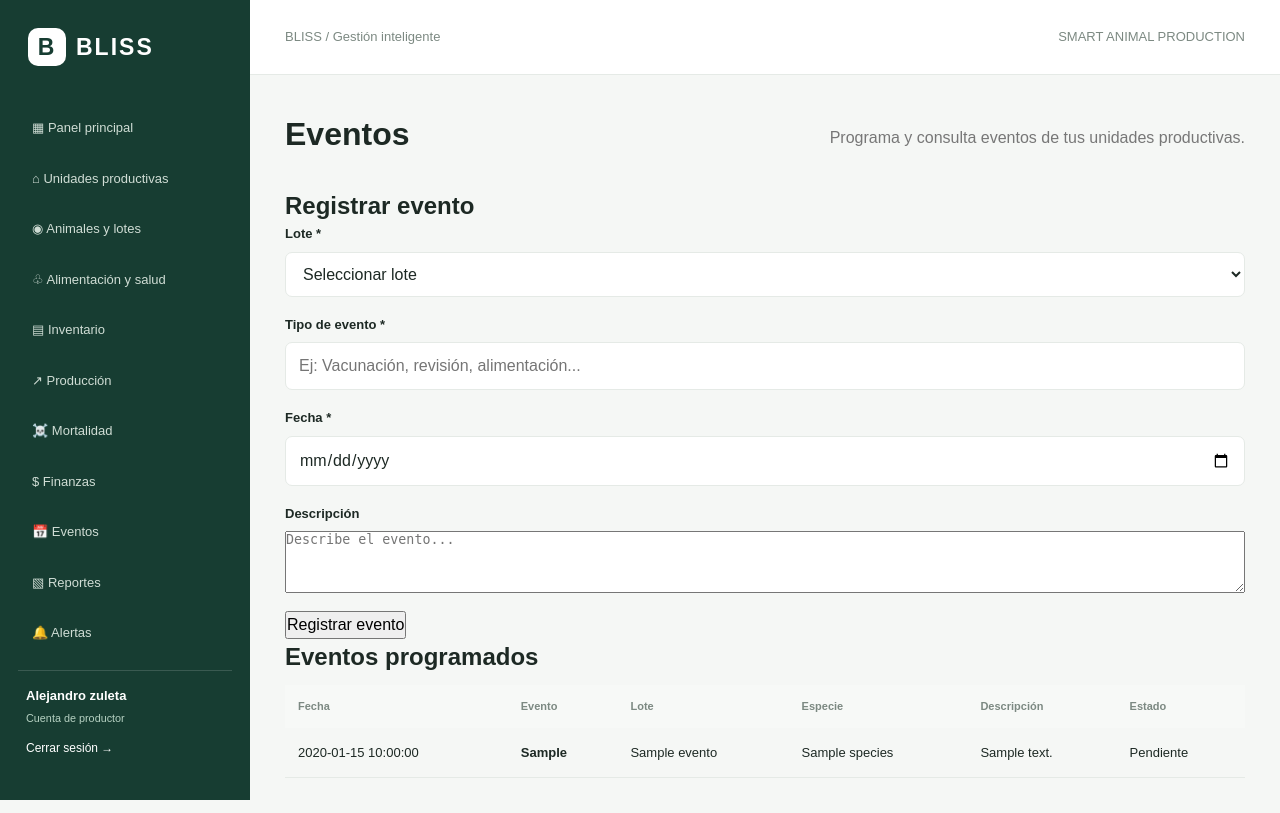
After one commit to AlejoZuleta777/BLISS, a Flask app: template templates/eventos.html in a window 1280 px wide. The commit adds this page. Run offline with Flask 3, Linux system fonts and the light colour scheme; a user stored in the database is signed in; the template is opened without the code that fills it: most values are stand-ins (such as "Sample title", 1, 10 or a date in 2020).

```diff
--- a/app.py
+++ b/app.py
@@ -215,16 +215,46 @@ def dashboard():
         )
         total_insumos = cursor.fetchone()["total"]
 
+        cursor.execute(
+            """
+            SELECT COUNT(*) AS total
+            FROM production_records p
+            INNER JOIN animal_lots l ON p.lot_id = l.id
+            INNER JOIN production_units u ON l.unit_id = u.id
+            WHERE u.user_id = %s
+            """,
+            (session["user_id"],)
+        )
+        total_produccion = cursor.fetchone()["total"]
+
+        cursor.execute(
+            """
+            SELECT COUNT(*) AS total
+            FROM scheduled_events e
+            INNER JOIN animal_lots l ON e.lot_id = l.id
+            INNER JOIN production_units u ON l.unit_id = u.id
+            WHERE u.user_id = %s
+            AND e.status = 'PENDIENTE'
+            """,
+            (session["user_id"],)
+        )
+        total_eventos = cursor.fetchone()["total"]
+
+        # ALERTAS PENDIENTES
+        total_alertas = total_eventos
+
         return render_template(
             "dashboard.html",
             total_unidades=total_unidades,
-            total_insumos=total_insumos
+            total_insumos=total_insumos,
+            total_produccion=total_produccion,
+            total_eventos=total_eventos,
+            total_alertas=total_alertas
         )
 
     finally:
         cursor.close()
         conexion.close()
-
 
 
 
@@ -1646,6 +1676,215 @@ def registrar_gasto():
     return redirect(url_for("finanzas"))
 
 
+# ==================================
+# EVENTOS PROGRAMADOS
+# ==================================
+
+@app.route("/eventos", methods=["GET", "POST"])
+@login_requerido
+def eventos():
+
+    conn = conectar_bd()
+    cursor = conn.cursor(dictionary=True)
+
+    user_id = session["user_id"]
+
+    try:
+
+
+
+        # ==================================
+        # REGISTRAR EVENTO
+        # ==================================
+
+        if request.method == "POST":
+
+            lot_id = request.form.get("lot_id")
+            event_type = request.form.get("event_type")
+            scheduled_date = request.form.get("scheduled_date")
+            description = request.form.get("description")
+
+            if not lot_id or not event_type or not scheduled_date:
+                flash("Completa los campos obligatorios.", "danger")
+                return redirect(url_for("eventos"))
+
+            cursor.execute("""
+                SELECT l.id
+                FROM animal_lots l
+                INNER JOIN production_units u
+                    ON l.unit_id = u.id
+                WHERE l.id = %s
+                  AND u.user_id = %s
+            """, (lot_id, user_id))
+
+            lote = cursor.fetchone()
+
+            if not lote:
+                flash("El lote seleccionado no es válido.", "danger")
+                return redirect(url_for("eventos"))
+
+            cursor.execute("""
+                INSERT INTO scheduled_events
+                (
+                    lot_id,
+                    event_type,
+                    scheduled_date,
+                    description,
+                    status
+                )
+                VALUES (%s, %s, %s, %s, 'PENDIENTE')
+            """, (
+                lot_id,
+                event_type,
+                scheduled_date,
+                description
+            ))
+
+            conn.commit()
+
+            flash("Evento registrado correctamente.", "success")
+
+            return redirect(url_for("eventos"))
+
+
+
+        # ==================================
+        # CARGAR LOTES
+        # ==================================
+
+        cursor.execute("""
+            SELECT
+                l.id,
+                l.name,
+                s.name AS species
+            FROM animal_lots l
+            INNER JOIN production_units u
+                ON l.unit_id = u.id
+            INNER JOIN species s
+                ON l.species_id = s.id
+            WHERE u.user_id = %s
+            ORDER BY l.name
+        """, (user_id,))
+
+        lotes = cursor.fetchall()
+
+        # ==================================
+        # CARGAR EVENTOS
+        # ==================================
+
+        cursor.execute("""
+            SELECT
+                e.id,
+                e.event_type,
+                e.scheduled_date,
+                e.description,
+                e.status,
+                l.name AS lot_name,
+                s.name AS species
+            FROM scheduled_events e
+            INNER JOIN animal_lots l
+                ON e.lot_id = l.id
+            INNER JOIN production_units u
+                ON l.unit_id = u.id
+            INNER JOIN species s
+                ON l.species_id = s.id
+            WHERE u.user_id = %s
+            ORDER BY e.scheduled_date ASC, e.id DESC
+        """, (user_id,))
+
+        eventos_registrados = cursor.fetchall()
+
+        return render_template(
+            "eventos.html",
+            lotes=lotes,
+            eventos=eventos_registrados
+        )
+
+    except Exception as e:
+
+        conn.rollback()
+
+        print("ERROR EN EVENTOS:", e)
+
+        flash(
+            f"No fue posible completar la operación: {str(e)}",
+            "danger"
+        )
+
+        return redirect(url_for("dashboard"))
+
+    finally:
+
+        cursor.close()
+        conn.close()
+
+
+# ==========================================
+# ALERTAS
+# ==========================================
+
+@app.route("/alertas")
+@login_requerido
+def alertas():
+
+    conexion = None
+    cursor = None
+
+    try:
+        conexion = conectar_bd()
+        cursor = conexion.cursor(dictionary=True)
+
+        cursor.execute("""
+            SELECT
+                e.id,
+                e.event_type,
+                e.scheduled_date,
+                e.description,
+                e.status,
+                l.name AS lot_name,
+                s.name AS species
+            FROM scheduled_events e
+            INNER JOIN animal_lots l
+                ON e.lot_id = l.id
+            INNER JOIN production_units u
+                ON l.unit_id = u.id
+            INNER JOIN species s
+                ON l.species_id = s.id
+            WHERE u.user_id = %s
+              AND e.status = 'PENDIENTE'
+            ORDER BY e.scheduled_date ASC, e.id DESC
+        """, (session["user_id"],))
+
+        alertas = cursor.fetchall()
+
+        return render_template(
+            "alertas.html",
+            alertas=alertas
+        )
+
+    except Exception as e:
+
+        print("ERROR EN ALERTAS:", e)
+
+        flash(
+            f"No fue posible cargar las alertas: {str(e)}",
+            "danger"
+        )
+
+        return redirect(url_for("dashboard"))
+
+    finally:
+
+        if cursor:
+            cursor.close()
+
+        if conexion:
+            conexion.close()
+
+
+
+
+
 # ==========================================
 # REPORTES
 # ==========================================
--- a/static/css/estilos.css
+++ b/static/css/estilos.css
@@ -421,6 +421,10 @@ button:disabled {
     grid-template-columns: repeat(4, minmax(0, 1fr));
     gap: 18px;
     margin-bottom: 25px;
+}
+
+.stats-grid .stat-card:last-child {
+    grid-column: span 1;
 }
 
 .stat-card,
--- a/templates/base.html
+++ b/templates/base.html
@@ -29,7 +29,9 @@
             <a href="{{ url_for('produccion') }}">↗ Producción</a>
             <a href="{{ url_for('mortalidad') }}">☠️ Mortalidad</a>
             <a href="{{ url_for('finanzas') }}">$ Finanzas</a>
+            <a href="{{ url_for('eventos') }}"> 📅 Eventos</a>
             <a href="{{ url_for('reportes') }}">▧ Reportes</a>
+            <a href="{{ url_for('alertas') }}">🔔 Alertas</a>
         </nav>
 
         <div class="sidebar-user">
--- /dev/null
+++ b/templates/eventos.html
@@ -0,0 +1,209 @@
+{% extends "base.html" %}
+
+{% block content %}
+
+<div class="container">
+
+    <div class="page-header">
+        <h1>Eventos</h1>
+
+        <p>
+            Programa y consulta eventos de tus unidades productivas.
+        </p>
+    </div>
+
+
+    <!-- ================================== -->
+    <!-- REGISTRAR EVENTO -->
+    <!-- ================================== -->
+
+    <div class="card">
+
+        <h2>Registrar evento</h2>
+
+        <form method="POST">
+
+            <div class="form-group">
+
+                <label for="lot_id">
+                    Lote *
+                </label>
+
+                <select
+                    name="lot_id"
+                    id="lot_id"
+                    required
+                >
+
+                    <option value="">
+                        Seleccionar lote
+                    </option>
+
+                    {% for lote in lotes %}
+
+                    <option value="{{ lote.id }}">
+                        {{ lote.name }} - {{ lote.species }}
+                    </option>
+
+                    {% endfor %}
+
+                </select>
+
+            </div>
+
+
+            <div class="form-group">
+
+                <label for="event_type">
+                    Tipo de evento *
+                </label>
+
+                <input
+                    type="text"
+                    name="event_type"
+                    id="event_type"
+                    placeholder="Ej: Vacunación, revisión, alimentación..."
+                    required
+                >
+
+            </div>
+
+
+            <div class="form-group">
+
+                <label for="scheduled_date">
+                    Fecha *
+                </label>
+
+                <input
+                    type="date"
+                    name="scheduled_date"
+                    id="scheduled_date"
+                    required
+                >
+
+            </div>
+
+
+            <div class="form-group">
+
+                <label for="description">
+                    Descripción
+                </label>
+
+                <textarea
+                    name="description"
+                    id="description"
+                    rows="4"
+                    placeholder="Describe el evento..."
+                ></textarea>
+
+            </div>
+
+
+            <button type="submit">
+                Registrar evento
+            </button>
+
+        </form>
+
+    </div>
+
+
+    <!-- ================================== -->
+    <!-- LISTADO DE EVENTOS -->
+    <!-- ================================== -->
+
+    <div class="card">
+
+        <h2>Eventos programados</h2>
+
+        {% if eventos %}
+
+        <div class="table-container">
+
+            <table>
+
+                <thead>
+
+                    <tr>
+
+                        <th>Fecha</th>
+                        <th>Evento</th>
+                        <th>Lote</th>
+                        <th>Especie</th>
+                        <th>Descripción</th>
+                        <th>Estado</th>
+
+                    </tr>
+
+                </thead>
+
+
+                <tbody>
+
+                    {% for evento in eventos %}
+
+                    <tr>
+
+                        <td>
+                            {{ evento.scheduled_date }}
+                        </td>
+
+                        <td>
+                            <strong>
+                                {{ evento.event_type }}
+                            </strong>
+                        </td>
+
+                        <td>
+                            {{ evento.lot_name }}
+                        </td>
+
+                        <td>
+                            {{ evento.species }}
+                        </td>
+
+                        <td>
+                            {{ evento.description or "Sin descripción" }}
+                        </td>
+
+                        <td>
+
+                            {% if evento.status == "PENDIENTE" %}
+
+                                <span class="badge">
+                                    Pendiente
+                                </span>
+
+                            {% else %}
+
+                                {{ evento.status }}
+
+                            {% endif %}
+
+                        </td>
+
+                    </tr>
+
+                    {% endfor %}
+
+                </tbody>
+
+            </table>
+
+        </div>
+
+        {% else %}
+
+        <p>
+            No hay eventos registrados todavía.
+        </p>
+
+        {% endif %}
+
+    </div>
+
+</div>
+
+{% endblock %}
```
Also changed, not shown: templates/alertas.html (added, +97 -0 lines), templates/dashboard.html (+43 -4 lines).
